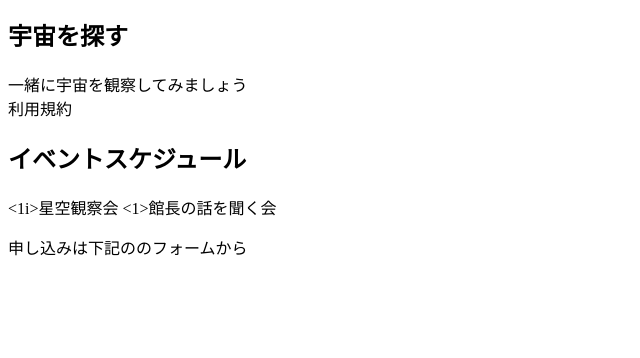
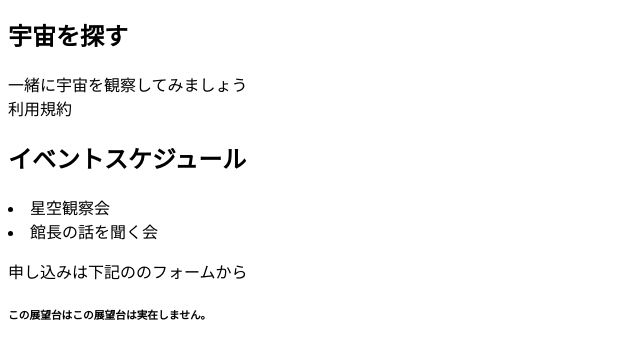
Before and after one commit to ick2322002/prg2024111, a plain HTML site: page index.html in a window 1280 px wide. Shown: the part 116-474 px from the top of the page, without its empty margins (0-640 px from the left). Drawn offline with Linux system fonts and the light colour scheme.

Commit message:
1126update888

```diff
--- a/index.html
+++ b/index.html
@@ -15,9 +15,10 @@
         </p>
         <h2>イベントスケジュール</h2>
         <u1>
-            <1i>星空観察会</1i>
-            <1>館長の話を聞く会</1>
+            <li>星空観察会</li>
+            <li>館長の話を聞く会</li>
         </u1>
         <p>申し込みは下記ののフォームから</p>
+        <h6>この展望台はこの展望台は実在しません。</h6>
     </body>
 <html>
```
